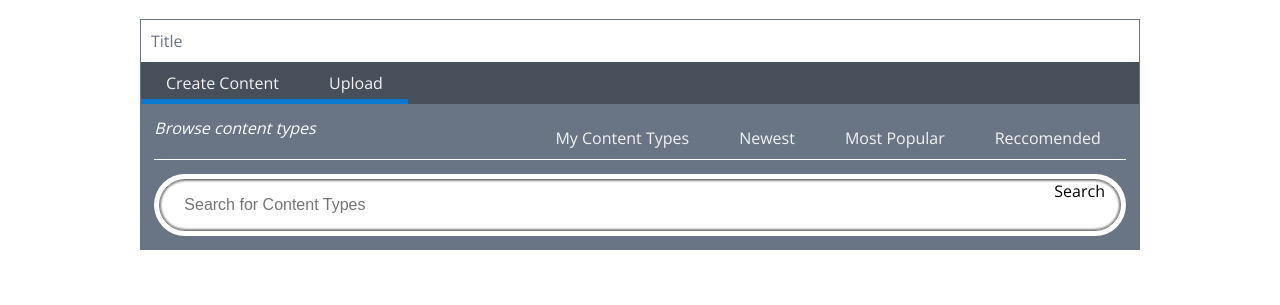
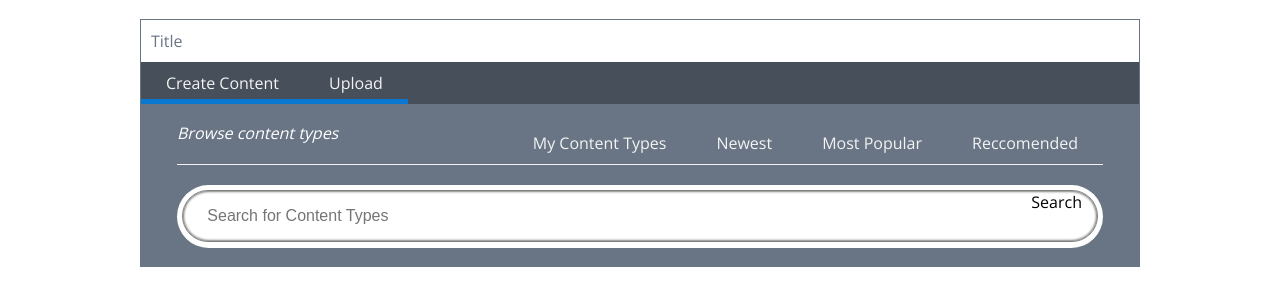
Before and after one commit to h5p/h5p-hub-client, a website built with webpack: page index.html in a window 1280 px wide. Shown: the part 61-366 px from the top of the page. Built offline with nearby package versions, Linux system fonts and the light colour scheme; no server answers.

Commit message:
Add padding and margins to input field

```diff
--- a/src/styles/components/_content-browser-view.scss
+++ b/src/styles/components/_content-browser-view.scss
@@ -1,11 +1,14 @@
 .menu-group {
-  padding: $padding;
   background-color: $c1;
+  padding-top: 1.125em;
+  padding-bottom: 1.125em;
 }
 
 .menu {
   overflow: auto;
-  border-bottom: solid 1px white;
+  border-bottom: solid 1px $c3;
+  margin-left: 2.25em;
+  margin-right: 2.25em;
 
   & nav {
     float: right;
@@ -20,8 +23,10 @@
 }
 
 .input-group-wrapper {
-  padding: 5px;
-  margin-top: $padding;
+  margin-left:2.25em;
+  margin-right:2.25em;
+  margin-top: 1.25em;
+  padding: 0.333em;
   background-color: white;
   border-radius: 50px;
 }
```
Also changed, not shown: dist/h5p-hub-client.js, dist/main.css, 1 other file.
